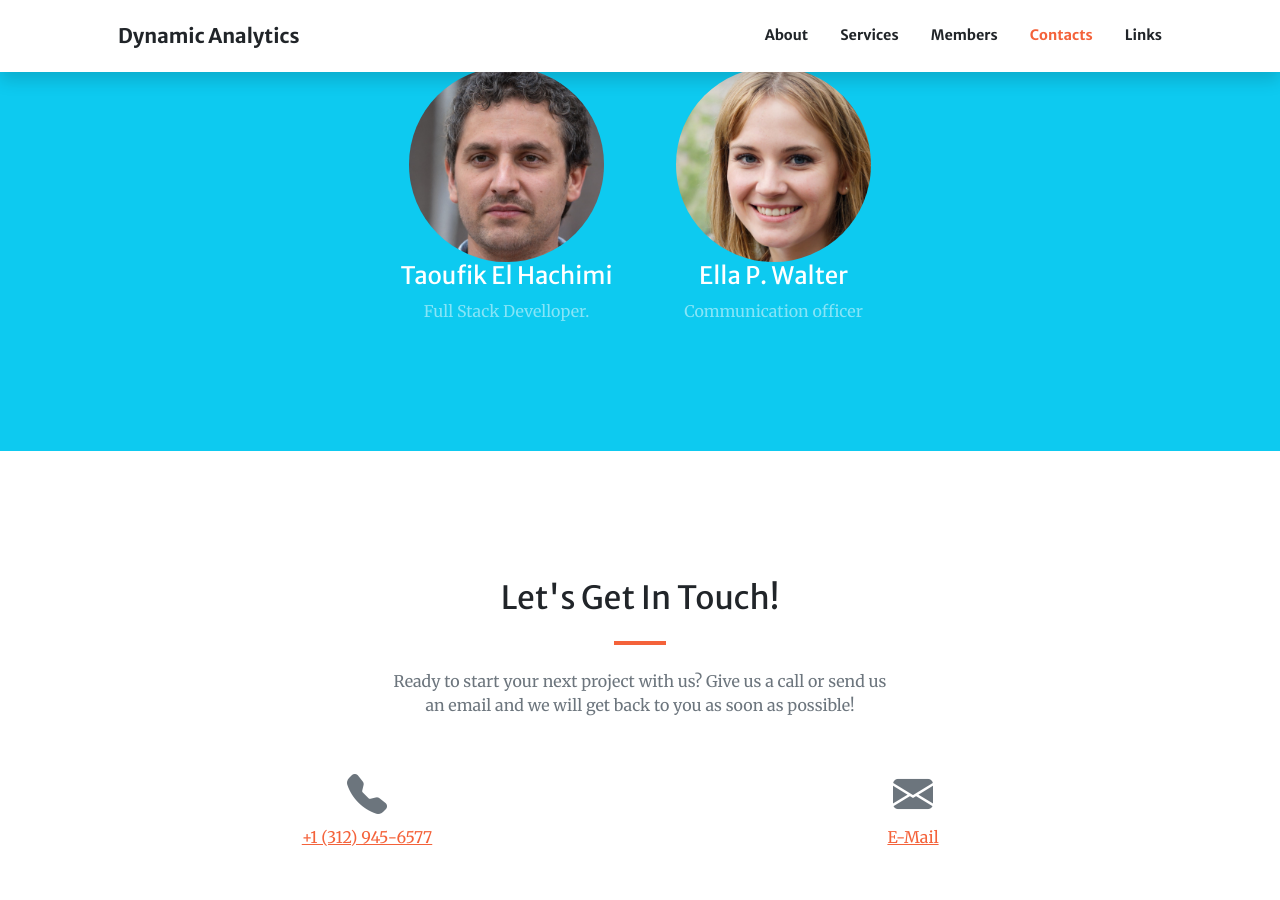
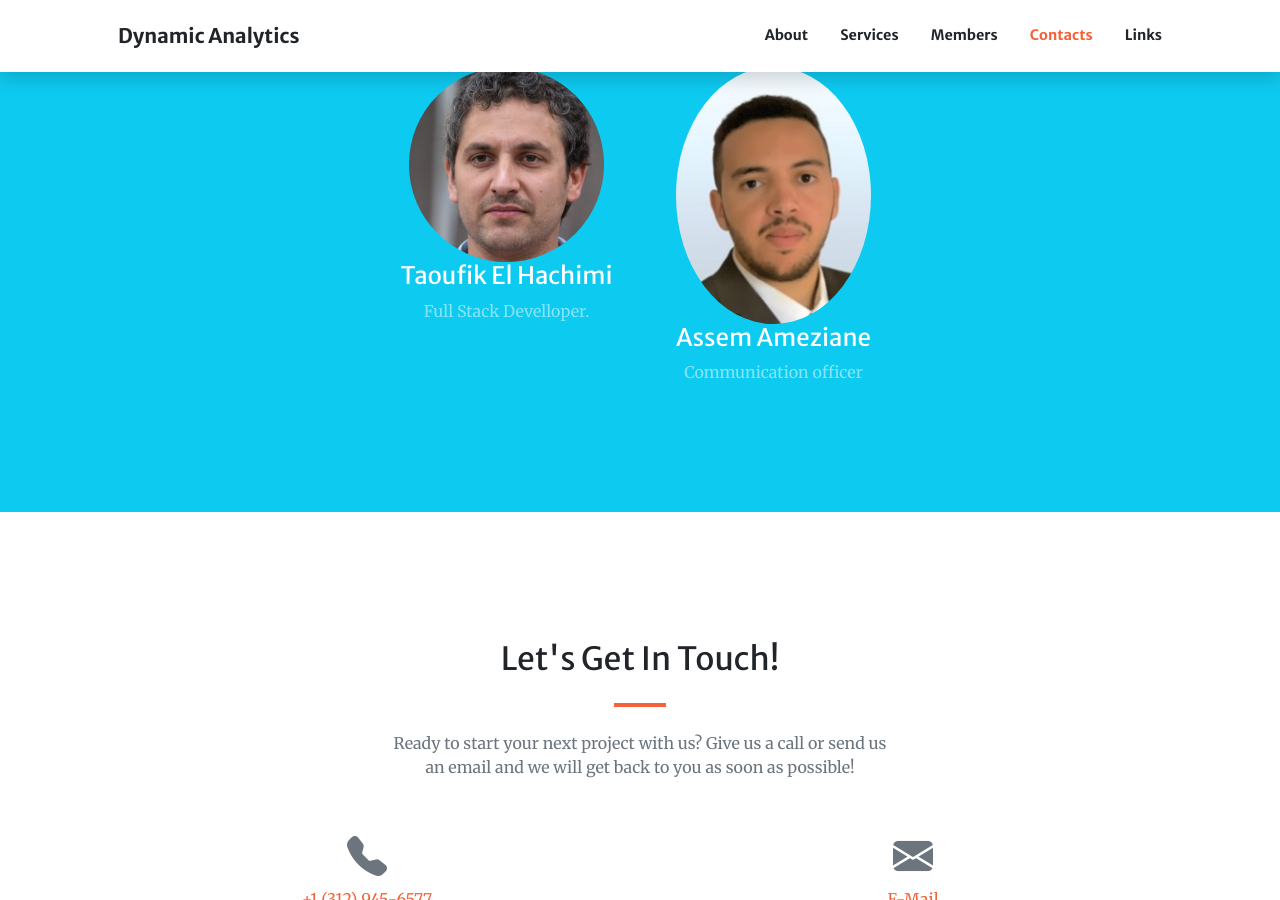
Before and after one commit to PritiKumr/dynamic-analytics.github.io, a Jekyll site: the page built from index.md, in a window 1280 px wide and 900 px high, scrolled down 3888 px. Built offline with Jekyll 4.4.1, drawn with Linux system fonts in a browser that asks for light colours; comment, search, counter and statistics services are not loaded.

Commit message:
Update index.md

```diff
--- a/index.md
+++ b/index.md
@@ -111,9 +111,9 @@ sections:
         text: Full Stack Develloper.
         image: assets/img/members/person6.jpg
         url: '#'
-      - title: Ella P. Walter
+      - title: Assem Ameziane
         text: Communication officer
-        image: assets/img/members/person7.jpg
+        image: assets/img/members/Assem.jpg
         url: '#'
 
   - type: contact.html
```
